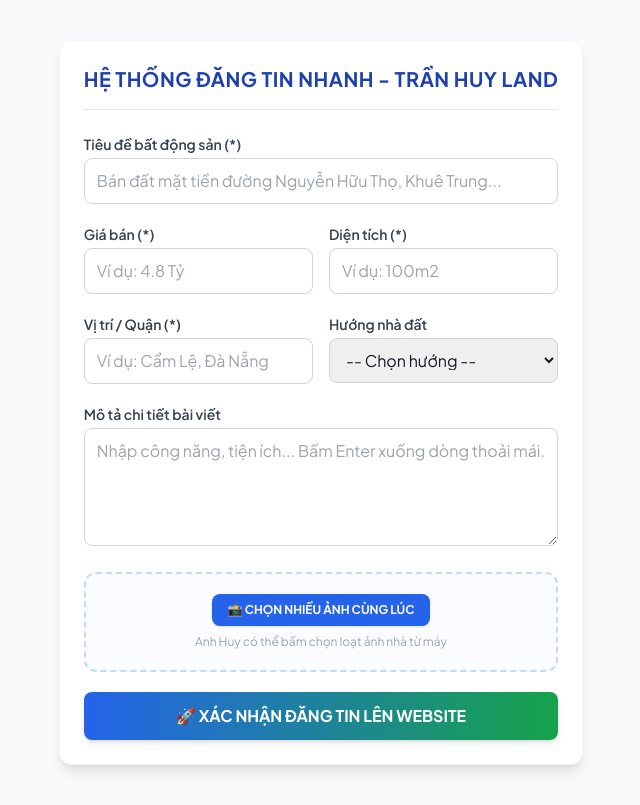
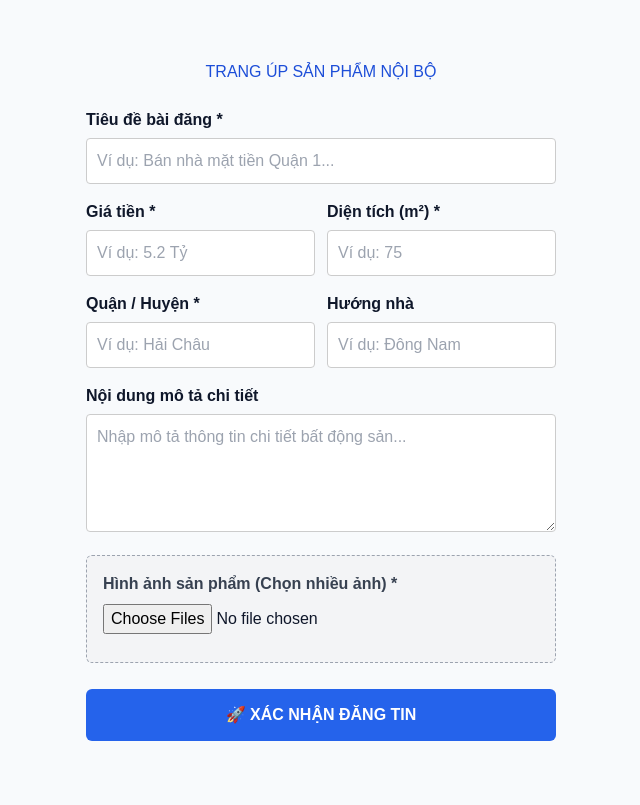
Before and after one commit to tranhuyland/tranhuylanddanang, a Next.js app: page /dang-tin in a window 1280 px wide. Shown: the whole page, without its empty margins (319-959 px from the left). Built offline with nearby package versions, Linux system fonts and the light colour scheme.

Commit message:
Update page.tsx

```diff
--- a/src/app/dang-tin/page.tsx
+++ b/src/app/dang-tin/page.tsx
@@ -1,36 +1,51 @@
 'use client';
 
-import React, { useState } from 'react';
+import { useState, ChangeEvent, FormEvent } from 'react';
 
-export default function DangTinBdsPage() {
-  // 🚨 ANH HUY ĐIỀN CHÍNH XÁC 3 THÔNG SỐ CỦA ANH VÀO ĐÂY
-  const CLOUD_NAME = 'ds6k0kfbz';
-  const UPLOAD_PRESET = 'tranhuyland';
+// === ANH HUY ĐIỀN THÔNG SỐ CLOUDINARY CỦA ANH VÀO ĐÂY ===
+const CLOUD_NAME = 'ds6k0kfbz';
+const UPLOAD_PRESET = 'tranhuyland';
 
-  // Dán cái link Web App của Google Apps Script (có chữ /exec) của anh Huy vào đây
-  const GOOGLE_SCRIPT_URL = 'https://script.google.com/macros/s/AKfycbxn5TRu7Cy8xPXOggaGV06ZLyYlHvf5lRFN5ripa-Tk1hQzMJaY7u_BGlxzLKDa40KpWQ/exec';
+interface FormDataState {
+  title: string;
+  price: string;
+  area: string;
+  district: string;
+  direction: string;
+  description: string;
+}
 
-  const [formData, setFormData] = useState({
-    title: '', price: '', area: '', location: '', direction: '', description: '',
+export default function DangTinPage() {
+  const [formData, setFormData] = useState<FormDataState>({
+    title: '',
+    price: '',
+    area: '',
+    district: '',
+    direction: '',
+    description: '',
   });
   const [images, setImages] = useState<string[]>([]);
-  const [isUploading, setIsUploading] = useState(false);
-  const [isSubmitting, setIsSubmitting] = useState(false);
-  const [statusMsg, setStatusMsg] = useState({ type: '', text: '' });
+  const [uploading, setUploading] = useState<boolean>(false);
+  const [submitting, setSubmitting] = useState<boolean>(false);
+  const [message, setMessage] = useState<{ type: 'success' | 'error'; text: string } | null>(null);
 
-  const handleChange = (e: React.ChangeEvent<HTMLInputElement | HTMLTextAreaElement | HTMLSelectElement>) => {
-    setFormData({ ...formData, [e.target.name]: e.target.value });
+  // Xử lý thay đổi ô nhập liệu
+  const handleChange = (e: ChangeEvent<HTMLInputElement | HTMLTextAreaElement | HTMLSelectElement>) => {
+    const { name, value } = e.target;
+    setFormData((prev) => ({ ...prev, [name]: value }));
   };
 
-  const handleImageUpload = async (e: React.ChangeEvent<HTMLInputElement>) => {
+  // Xử lý Upload nhiều ảnh lên Cloudinary cùng lúc
+  const handleImageChange = async (e: ChangeEvent<HTMLInputElement>) => {
     if (!e.target.files) return;
-    setIsUploading(true);
-    setStatusMsg({ type: '', text: '' });
-    const uploadedUrls: string[] = [...images];
+    const files = Array.from(e.target.files);
+
+    setUploading(true);
+    setMessage(null);
+    const uploadedUrls: string[] = [];
 
     try {
-      for (let i = 0; i < e.target.files.length; i++) {
-        const file = e.target.files[i];
+      for (const file of files) {
         const data = new FormData();
         data.append('file', file);
         data.append('upload_preset', UPLOAD_PRESET);
@@ -39,142 +54,142 @@ export default function DangTinBdsPage() {
           method: 'POST',
           body: data,
         });
-        const json = await res.json();
-        if (json.secure_url) {
-          uploadedUrls.push(json.secure_url);
+
+        if (res.ok) {
+          const fileData = await res.json();
+          uploadedUrls.push(fileData.secure_url);
         }
       }
-      setImages(uploadedUrls);
-      setStatusMsg({ type: 'success', text: 'Đã tải ảnh lên kho đám mây thành công!' });
+      setImages((prev) => [...prev, ...uploadedUrls]);
+      setMessage({ type: 'success', text: `Đã tải lên thành công ${uploadedUrls.length} hình ảnh.` });
     } catch (err) {
-      setStatusMsg({ type: 'error', text: 'Lỗi tải ảnh lên hệ thống lưu trữ Cloudinary.' });
+      setMessage({ type: 'error', text: 'Lỗi tải ảnh lên kho đám mây. Vui lòng kiểm tra lại cấu hình Cloudinary.' });
     } finally {
-      setIsUploading(false);
+      setUploading(false);
     }
   };
 
-  const handleSubmit = async (e: React.FormEvent) => {
+  // Xử lý Gửi toàn bộ dữ liệu về Google Sheet
+  const handleSubmit = async (e: FormEvent) => {
     e.preventDefault();
     if (images.length === 0) {
-      setStatusMsg({ type: 'error', text: 'Vui lòng chọn ít nhất 1 hình ảnh sản phẩm!' });
+      setMessage({ type: 'error', text: 'Vui lòng chọn và tải lên ít nhất 1 hình ảnh nhà đất!' });
       return;
     }
-    setIsSubmitting(true);
-    setStatusMsg({ type: 'info', text: 'Đang xử lý đồng bộ dữ liệu vào hệ thống Google Sheet...' });
+
+    setSubmitting(true);
+    setMessage(null);
 
     try {
-      // Ép kiểu gửi trực tiếp xuyên qua tường lửa bảo mật của Google Script bằng mode: 'no-cors'
-      await fetch(GOOGLE_SCRIPT_URL, {
+      // Gom loạt ảnh thành chuỗi cách nhau bằng dấu phẩy để ném vào 1 ô trên Sheet
+      const imageUrlsString = images.join(',');
+
+      const payload = {
+        ...formData,
+        images: imageUrlsString,
+        date: new Date().toLocaleDateString('vi-VN'),
+      };
+
+      const response = await fetch('/api/dang-tin', {
         method: 'POST',
-        mode: 'no-cors',
-        headers: { 'Content-Type': 'application/json' },
-        body: JSON.stringify({
-          action: 'appendRow',
-          data: {
-            id: Date.now().toString(),
-            title: formData.title,
-            price: formData.price,
-            area: formData.area,
-            location: formData.location,
-            direction: formData.direction,
-            images: images.join(','),
-            description: formData.description,
-            date: new Date().toLocaleDateString('vi-VN'),
-          }
-        }),
+        headers: {
+          'Content-Type': 'application/json',
+        },
+        body: JSON.stringify(payload),
       });
 
-      // Với chế độ no-cors, hệ thống sẽ bỏ qua bước check phản hồi và báo thành công ngay khi data được bắn đi
-      setStatusMsg({ type: 'success', text: 'Chúc mừng anh Huy! Tin bất động sản đã được đẩy vào Google Sheet thành công, web sẽ nạp tin sau 1 phút.' });
-      setFormData({ title: '', price: '', area: '', location: '', direction: '', description: '' });
-      setImages([]);
+      const result = await response.json();
+
+      if (response.ok && result.success) {
+        setMessage({ type: 'success', text: '🎉 Đăng tin thành công! Dữ liệu đã được nạp thẳng vào Google Sheet.' });
+        setFormData({ title: '', price: '', area: '', district: '', direction: '', description: '' });
+        setImages([]);
+      } else {
+        setMessage({ type: 'error', text: result.message || 'Có lỗi xảy ra khi đồng bộ với Google Sheet.' });
+      }
     } catch (err) {
-      setStatusMsg({ type: 'error', text: 'Gặp sự cố kết nối, vui lòng kiểm tra lại mạng điện thoại.' });
+      setMessage({ type: 'error', text: 'Không thể kết nối đồng bộ dữ liệu, vui lòng kiểm tra lại hệ thống.' });
     } finally {
-      setIsSubmitting(false);
+      setSubmitting(false);
     }
   };
 
   return (
-    <div className="max-w-3xl mx-auto my-10 p-6 bg-white rounded-xl shadow-lg font-sans border border-gray-100">
-      <h1 className="text-xl font-bold text-blue-800 text-center mb-6 uppercase tracking-wide border-b pb-4">
-        Hệ Thống Đăng Tin Nhanh - Trần Huy Land
-      </h1>
+    <div style={{ maxWidth: '600px', margin: '40px auto', padding: '20px', fontFamily: 'sans-serif' }}>
+      <h2 style={{ textAlign: 'center', color: '#1d4ed8', marginBottom: '24px' }}>TRANG ÚP SẢN PHẨM NỘI BỘ</h2>
 
-      {statusMsg.text && (
-        <div className={`p-4 mb-5 rounded-lg text-sm font-semibold ${
-          statusMsg.type === 'success' ? 'bg-green-50 text-green-700 border border-green-200' :
-          statusMsg.type === 'error' ? 'bg-red-50 text-red-700 border border-red-200' : 'bg-blue-50 text-blue-700'
-        }`}>
-          {statusMsg.text}
+      {message && (
+        <div style={{
+          padding: '12px',
+          borderRadius: '6px',
+          marginBottom: '16px',
+          backgroundColor: message.type === 'success' ? '#dcfce7' : '#fee2e2',
+          color: message.type === 'success' ? '#15803d' : '#b91c1c',
+          fontWeight: 'bold'
+        }}>
+          {message.text}
         </div>
       )}
 
-      <form onSubmit={handleSubmit} className="space-y-5">
+      <form onSubmit={handleSubmit} style={{ display: 'flex', flexDirection: 'column', gap: '16px' }}>
         <div>
-          <label className="block text-sm font-semibold text-gray-700 mb-1">Tiêu đề bất động sản (*)</label>
-          <input required type="text" name="title" value={formData.title} onChange={handleChange} placeholder="Bán đất mặt tiền đường Nguyễn Hữu Thọ, Khuê Trung..." className="w-full px-3 py-2.5 border rounded-lg focus:ring-2 focus:ring-blue-500 text-gray-900 border-gray-300" />
+          <label style={{ display: 'block', fontWeight: 'bold', marginBottom: '6px' }}>Tiêu đề bài đăng *</label>
+          <input type="text" name="title" value={formData.title} onChange={handleChange} required style={{ width: '100%', padding: '10px', borderRadius: '4px', border: '1px solid #ccc' }} placeholder="Ví dụ: Bán nhà mặt tiền Quận 1..." />
         </div>
 
-        <div className="grid grid-cols-2 gap-4">
-          <div>
-            <label className="block text-sm font-semibold text-gray-700 mb-1">Giá bán (*)</label>
-            <input required type="text" name="price" value={formData.price} onChange={handleChange} placeholder="Ví dụ: 4.8 Tỷ" className="w-full px-3 py-2.5 border rounded-lg focus:ring-2 focus:ring-blue-500 text-gray-900 border-gray-300" />
+        <div style={{ display: 'flex', gap: '12px' }}>
+          <div style={{ flex: 1 }}>
+            <label style={{ display: 'block', fontWeight: 'bold', marginBottom: '6px' }}>Giá tiền *</label>
+            <input type="text" name="price" value={formData.price} onChange={handleChange} required style={{ width: '100%', padding: '10px', borderRadius: '4px', border: '1px solid #ccc' }} placeholder="Ví dụ: 5.2 Tỷ" />
           </div>
-          <div>
-            <label className="block text-sm font-semibold text-gray-700 mb-1">Diện tích (*)</label>
-            <input required type="text" name="area" value={formData.area} onChange={handleChange} placeholder="Ví dụ: 100m2" className="w-full px-3 py-2.5 border rounded-lg focus:ring-2 focus:ring-blue-500 text-gray-900 border-gray-300" />
+          <div style={{ flex: 1 }}>
+            <label style={{ display: 'block', fontWeight: 'bold', marginBottom: '6px' }}>Diện tích (m²) *</label>
+            <input type="text" name="area" value={formData.area} onChange={handleChange} required style={{ width: '100%', padding: '10px', borderRadius: '4px', border: '1px solid #ccc' }} placeholder="Ví dụ: 75" />
           </div>
         </div>
 
-        <div className="grid grid-cols-2 gap-4">
-          <div>
-            <label className="block text-sm font-semibold text-gray-700 mb-1">Vị trí / Quận (*)</label>
-            <input required type="text" name="location" value={formData.location} onChange={handleChange} placeholder="Ví dụ: Cẩm Lệ, Đà Nẵng" className="w-full px-3 py-2.5 border rounded-lg focus:ring-2 focus:ring-blue-500 text-gray-900 border-gray-300" />
+        <div style={{ display: 'flex', gap: '12px' }}>
+          <div style={{ flex: 1 }}>
+            <label style={{ display: 'block', fontWeight: 'bold', marginBottom: '6px' }}>Quận / Huyện *</label>
+            <input type="text" name="district" value={formData.district} onChange={handleChange} required style={{ width: '100%', padding: '10px', borderRadius: '4px', border: '1px solid #ccc' }} placeholder="Ví dụ: Hải Châu" />
           </div>
-          <div>
-            <label className="block text-sm font-semibold text-gray-700 mb-1">Hướng nhà đất</label>
-            <select name="direction" value={formData.direction} onChange={handleChange} className="w-full px-3 py-2.5 border rounded-lg focus:ring-2 focus:ring-blue-500 text-gray-900 border-gray-300">
-              <option value="">-- Chọn hướng --</option>
-              <option value="Đông">Đông</option><option value="Tây">Tây</option>
-              <option value="Nam">Nam</option><option value="Bắc">Bắc</option>
-              <option value="Đông Nam">Đông Nam</option><option value="Đông Bắc">Đông Bắc</option>
-              <option value="Tây Nam">Tây Nam</option><option value="Tây Bắc">Tây Bắc</option>
-            </select>
+          <div style={{ flex: 1 }}>
+            <label style={{ display: 'block', fontWeight: 'bold', marginBottom: '6px' }}>Hướng nhà</label>
+            <input type="text" name="direction" value={formData.direction} onChange={handleChange} style={{ width: '100%', padding: '10px', borderRadius: '4px', border: '1px solid #ccc' }} placeholder="Ví dụ: Đông Nam" />
           </div>
         </div>
 
         <div>
-          <label className="block text-sm font-semibold text-gray-700 mb-1">Mô tả chi tiết bài viết</label>
-          <textarea rows={4} name="description" value={formData.description} onChange={handleChange} placeholder="Nhập công năng, tiện ích... Bấm Enter xuống dòng thoải mái." className="w-full px-3 py-2.5 border rounded-lg focus:ring-2 focus:ring-blue-500 text-gray-900 border-gray-300"></textarea>
+          <label style={{ display: 'block', fontWeight: 'bold', marginBottom: '6px' }}>Nội dung mô tả chi tiết</label>
+          <textarea name="description" value={formData.description} onChange={handleChange} rows={4} style={{ width: '100%', padding: '10px', borderRadius: '4px', border: '1px solid #ccc' }} placeholder="Nhập mô tả thông tin chi tiết bất động sản..." />
         </div>
 
-        <div className="border-2 border-dashed border-blue-200 rounded-xl p-5 bg-blue-50/30 text-center">
-          <label className="cursor-pointer block">
-            <span className="bg-blue-600 hover:bg-blue-700 text-white px-4 py-2 rounded-lg shadow text-xs font-bold inline-block mb-2 transition">
-              {isUploading ? 'ĐANG TẢI ẢNH LÊN...' : '📸 CHỌN NHIỀU ẢNH CÙNG LÚC'}
-            </span>
-            <input type="file" multiple accept="image/*" onChange={handleImageUpload} disabled={isUploading} className="hidden" />
-            <p className="text-xs text-gray-400">Anh Huy có thể bấm chọn loạt ảnh nhà từ máy</p>
-          </label>
+        <div style={{ background: '#f3f4f6', padding: '16px', borderRadius: '6px', border: '1px dashed #9ca3af' }}>
+          <label style={{ display: 'block', fontWeight: 'bold', marginBottom: '8px', color: '#374151' }}>Hình ảnh sản phẩm (Chọn nhiều ảnh) *</label>
+          <input type="file" multiple accept="image/*" onChange={handleImageChange} disabled={uploading} style={{ marginBottom: '12px' }} />
+          {uploading && <p style={{ color: '#2563eb', margin: 0 }}>⏳ Đang tải ảnh lên đám mây, anh chờ tí nhé...</p>}
 
           {images.length > 0 && (
-            <div className="grid grid-cols-4 gap-3 mt-4">
+            <div style={{ display: 'flex', flexWrap: 'wrap', gap: '8px', marginTop: '12px' }}>
               {images.map((url, idx) => (
-                <div key={idx} className="relative aspect-square bg-gray-100 rounded-lg overflow-hidden border border-gray-200">
-                  {/* eslint-disable-next-line @next/next/no-img-element */}
-                  <img src={url} alt="preview" className="w-full h-full object-cover" />
-                  <button type="button" onClick={() => setImages(images.filter((_, i) => i !== idx))} className="absolute top-1 right-1 bg-red-600 text-white rounded-full w-5 h-5 flex items-center justify-center text-xs font-bold shadow-md">✕</button>
-                </div>
+                <img key={idx} src={url} alt="preview" style={{ width: '70px', height: '70px', objectFit: 'cover', borderRadius: '4px', border: '1px solid #ddd' }} />
               ))}
             </div>
           )}
         </div>
 
-        <button type="submit" disabled={isSubmitting || isUploading} className={`w-full py-3 rounded-lg text-white font-bold transition shadow-md ${
-          isSubmitting || isUploading ? 'bg-gray-300 cursor-not-allowed' : 'bg-gradient-to-r from-blue-600 to-green-600 hover:opacity-90'
-        }`}>
-          {isSubmitting ? 'ĐANG ĐỒNG BỘ...' : '🚀 XÁC NHẬN ĐĂNG TIN LÊN WEBSITE'}
+        <button type="submit" disabled={submitting || uploading} style={{
+          backgroundColor: submitting || uploading ? '#9ca3af' : '#2563eb',
+          color: 'white',
+          padding: '14px',
+          border: 'none',
+          borderRadius: '6px',
+          cursor: submitting || uploading ? 'not-allowed' : 'pointer',
+          fontWeight: 'bold',
+          fontSize: '16px',
+          marginTop: '10px'
+        }}>
+          {submitting ? '⏳ ĐANG ĐỒNG BỘ SANG GOOGLE SHEET...' : '🚀 XÁC NHẬN ĐĂNG TIN'}
         </button>
       </form>
     </div>
```
